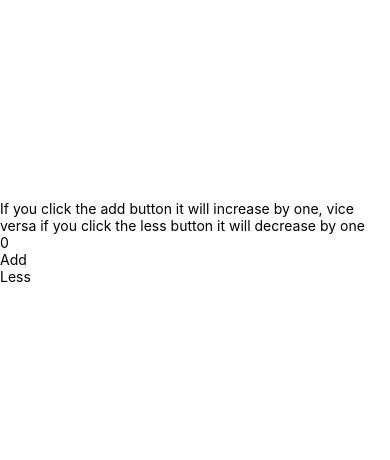
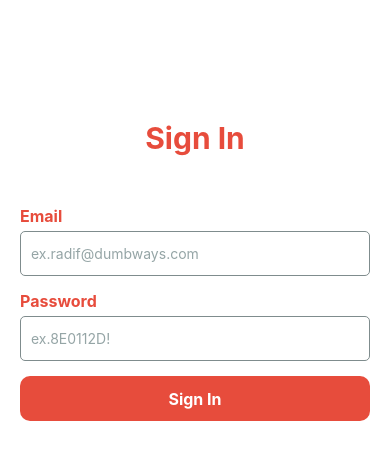
Before and after one commit to Jody-septiawan/reactNative-fundamental-result, a React Native app: screen / in a window 390 px wide. Shown: the top 460 px of the page. Built offline with nearby package versions, Linux system fonts and the light colour scheme.

Commit message:
6.Style-in-ReactNative

```diff
--- a/App.js
+++ b/App.js
@@ -3,13 +3,13 @@ import React from "react";
 import { View } from "react-native";
 
 //Import Screen
-import State from "./src/screens/state";
+import Form from "./src/screens/form";
 
 export default function App() {
   return (
-    <View style={{ marginTop: 200 }}>
+    <View style={{ marginTop: 100 }}>
       <StatusBar />
-      <State />
+      <Form />
     </View>
   );
 }
--- /dev/null
+++ b/src/screens/form.js
@@ -0,0 +1,73 @@
+import { StatusBar } from "expo-status-bar";
+import React from "react";
+import {
+  View,
+  Text,
+  StyleSheet,
+  TouchableOpacity,
+  TextInput,
+} from "react-native";
+
+export default function Form() {
+  return (
+    <View style={style.container}>
+      <StatusBar />
+      {/* Code Here */}
+      <Text style={style.header}>Sign In</Text>
+
+      <Text style={style.textStyle}>Email</Text>
+      <TextInput style={style.textInput} defaultValue="ex.radif@dumbways.com" />
+
+      <Text style={style.textStyle}>Password</Text>
+      <TextInput style={style.textInput} defaultValue="ex.8E0112D!" />
+
+      <TouchableOpacity style={style.button}>
+        <Text style={style.textButton}>Sign In</Text>
+      </TouchableOpacity>
+    </View>
+  );
+}
+
+// Create Variable for CSS
+
+const style = StyleSheet.create({
+  container: {
+    flex: 1,
+    padding: 20,
+  },
+  header: {
+    color: "#e74c3c",
+    fontSize: 30,
+    fontWeight: "bold",
+    textAlign: "center",
+    marginBottom: 50,
+  },
+  button: {
+    backgroundColor: "#e74c3c",
+    height: 45,
+    width: "100%",
+    borderRadius: 10,
+    justifyContent: "center",
+  },
+  textButton: {
+    color: "#FFF",
+    fontWeight: "bold",
+    fontSize: 16,
+    textAlign: "center",
+  },
+  textStyle: {
+    color: "#e74c3c",
+    fontSize: 16,
+    fontWeight: "bold",
+    marginBottom: 5,
+  },
+  textInput: {
+    height: 45,
+    borderWidth: 1,
+    borderRadius: 5,
+    marginBottom: 15,
+    padding: 10,
+    color: "#95a5a6",
+    borderColor: "#7f8c8d",
+  },
+});
--- a/src/screens/state.js
+++ /dev/null
@@ -1,38 +0,0 @@
-import { StatusBar } from "expo-status-bar";
-import React, { useState } from "react";
-import { View, Text, TouchableOpacity } from "react-native";
-
-export default function State() {
-  // Init State
-  const [counter, setCounter] = useState(0);
-
-  //Create Function Add
-  function Add() {
-    return setCounter(counter + 1);
-  }
-
-  // Create Function Less
-  function Less() {
-    return setCounter(counter - 1);
-  }
-
-  return (
-    <View>
-      <StatusBar />
-      {/* Code Here */}
-      <Text>
-        If you click the add button it will increase by one, vice versa if you
-        click the less button it will decrease by one
-      </Text>
-
-      <Text>{counter}</Text>
-
-      <TouchableOpacity onPress={Add}>
-        <Text>Add</Text>
-      </TouchableOpacity>
-      <TouchableOpacity onPress={Less}>
-        <Text>Less</Text>
-      </TouchableOpacity>
-    </View>
-  );
-}
```
